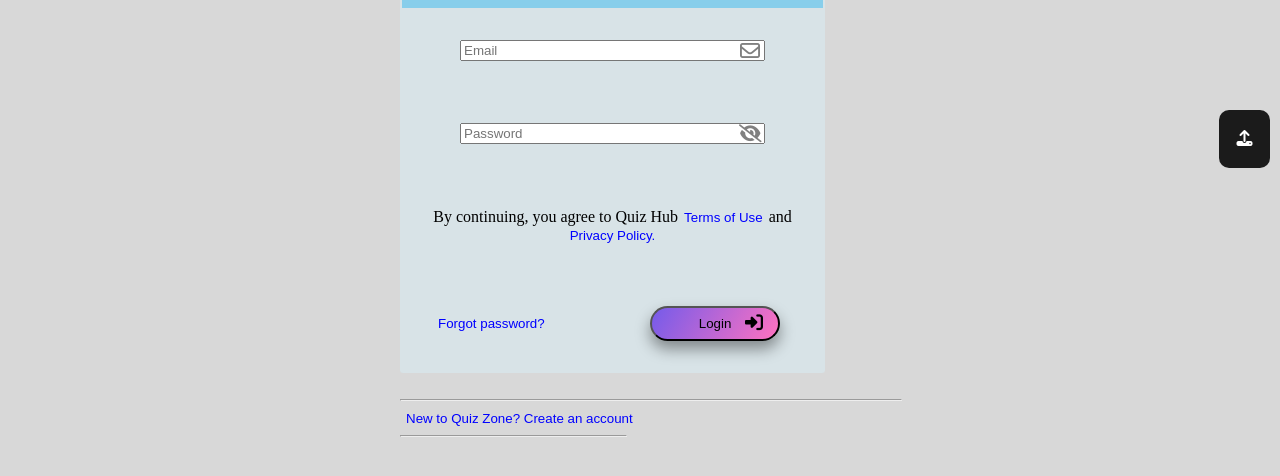
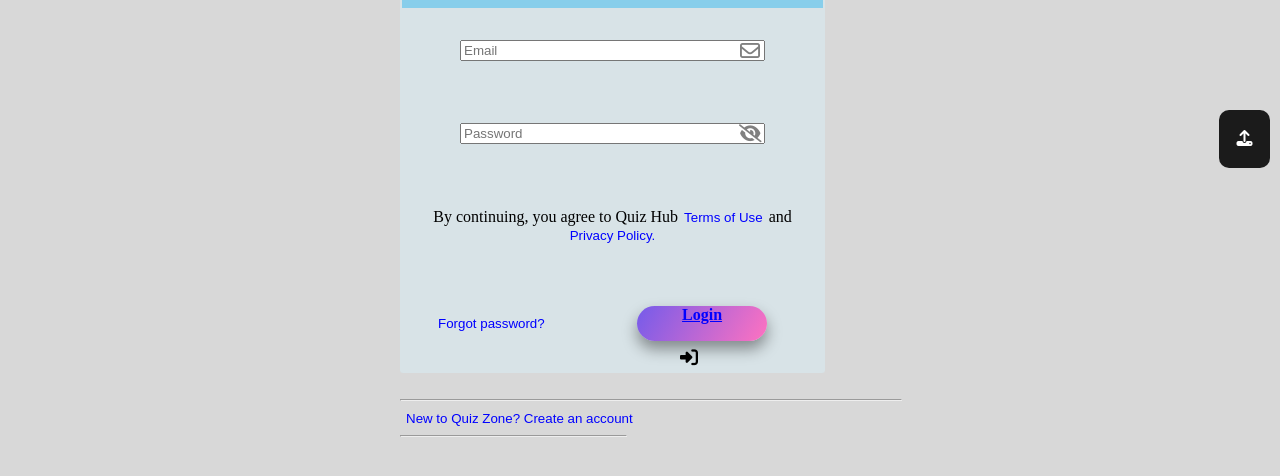
Before and after one commit to Harshavardhan666/QUIZ-HUB, a plain HTML site: page signin.html in a window 1280 px wide. Shown: the part 222-698 px from the top of the page. Drawn offline with Linux system fonts and the light colour scheme.

Commit message:
Changed button

```diff
--- a/signin.html
+++ b/signin.html
@@ -369,7 +369,7 @@
                 <tr>
                     <th align="left"><a href="Recovery.html"><input type="button" value="Forgot password?"
                                 style="border: 0; color: blue; background-color: #d8e3e7;"></a><br>
-                    <th><input type="submit" id="button" value="Login"><i class="fas fa-sign-in-alt"></i></th>
+                    <th><div id="button"><a href="studentprofile.html">Login</a></div><i class="fas fa-sign-in-alt"></i></th>
                 </tr>
 
             </table>
```
